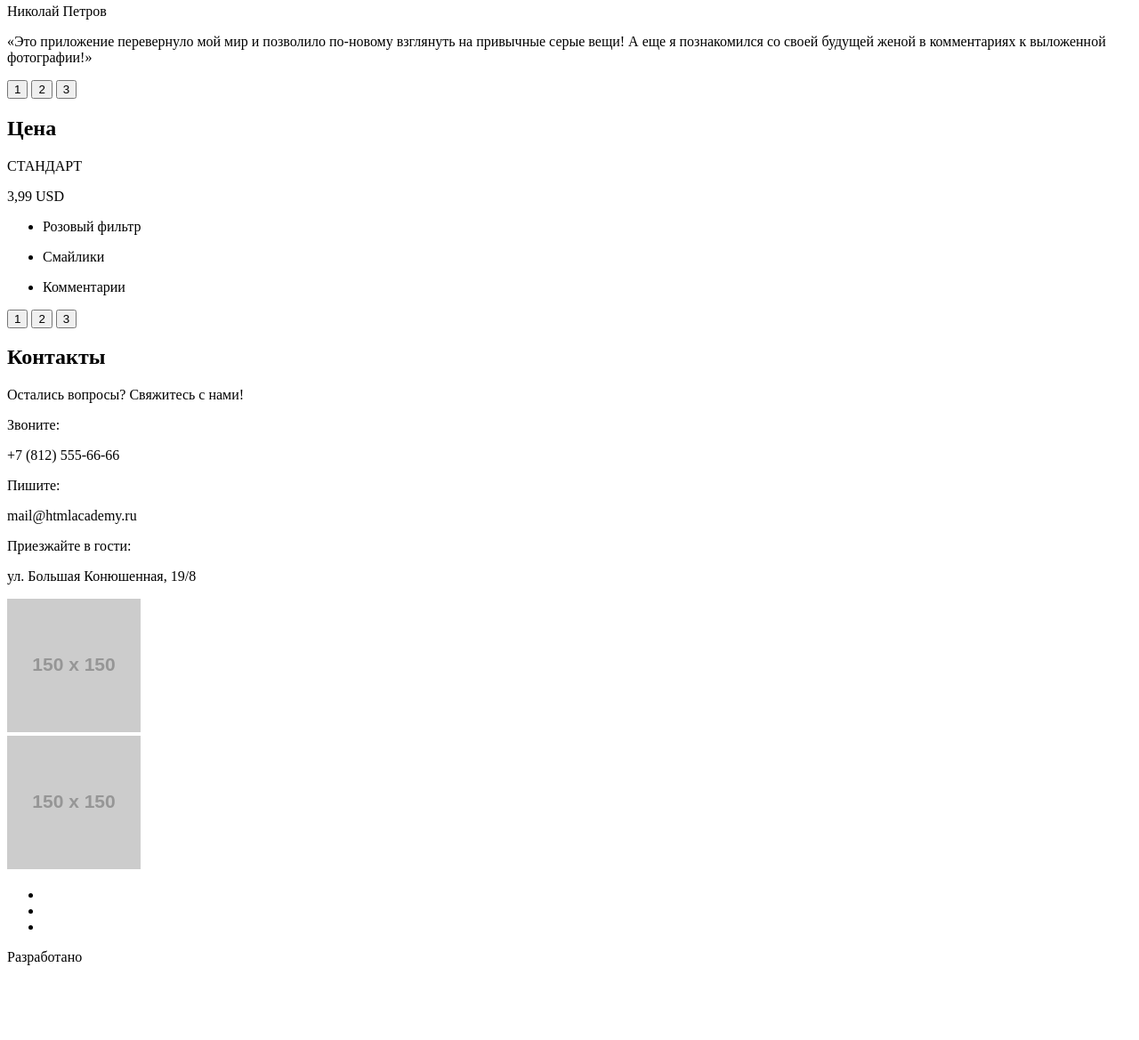
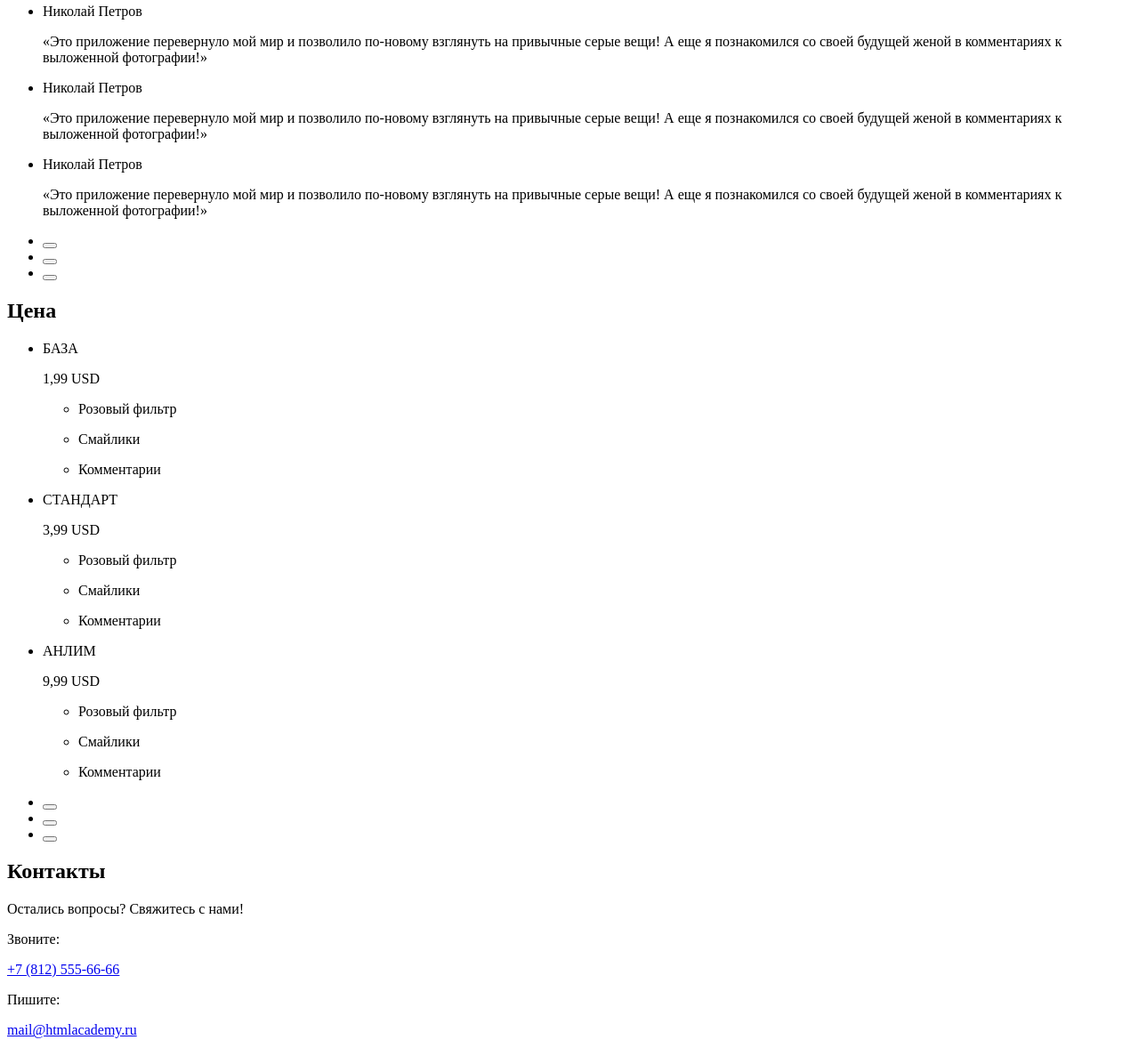
Before and after one commit to SadEdRoot/582723-pink-20, a website: page source/index.html in a window 1280 px wide. Shown: the part 1237-2406 px from the top of the page at 89% size. Before the commit the page ends 2330 px from the top, so only its background shows below. Drawn offline with Linux system fonts and the light colour scheme; placeholder pictures from the web are drawn by us.

Commit message:
исправления по замечаниям

```diff
--- a/source/index.html
+++ b/source/index.html
@@ -107,21 +107,49 @@
   <section class="reviews">
     <h2 class="visually-hidden">Отзывы пользователей</h2>
     <div class="reviews__wrapper slider">
-      <div class="reviews__card">
+      <ul  class="reviews__list">
+        <li class="reviews__card">
           <p>Николай Петров</p>
           <p>«Это приложение перевернуло мой мир и позволило по-новому взглянуть на привычные серые вещи! А еще я познакомился со своей будущей женой в комментариях к выложенной фотографии!»</p>
-      </div>
-      <p class="reviews__toggles slider__toggles">
-        <button class="slider__toggle slider__toggle--current" type="button">1</button>
-        <button class="slider__toggle" type="button">2</button>
-        <button class="slider__toggle" type="button">3</button>
-      </p>
+        </li>
+        <li class="reviews__card">
+          <p>Николай Петров</p>
+          <p>«Это приложение перевернуло мой мир и позволило по-новому взглянуть на привычные серые вещи! А еще я познакомился со своей будущей женой в комментариях к выложенной фотографии!»</p>
+        </li>
+        <li class="reviews__card">
+          <p>Николай Петров</p>
+          <p>«Это приложение перевернуло мой мир и позволило по-новому взглянуть на привычные серые вещи! А еще я познакомился со своей будущей женой в комментариях к выложенной фотографии!»</p>
+        </li>
+      </ul>
+      <ul class="reviews__toggles slider__toggles">
+        <li><button class="slider__toggle slider__toggle--current" type="button" aria-label="1"></button></li>
+        <li><button class="slider__toggle" type="button" aria-label="2"></button></li>
+        <li><button class="slider__toggle" type="button" aria-label="3"></button></li>
+      </ul>
     </div>
   </section>
   <section class="pricing">
     <h2 class="visually-hidden">Цена</h2>
     <div class="pricing__wrapper slider">
-      <div class="pricing__list">
+      <ul class="pricing__list">
+        <li class="pricing__item">
+          <div class="pricing__header pricing__header--hit">
+            <p class="pricing__type">БАЗА</p>
+            <p class="pricing__price">1,99 USD</p>
+          </div>
+          <ul class="pricing__features-list">
+            <li class="pricing__features-item">
+              <p>Розовый фильтр</p>
+            </li>
+            <li class="pricing__features-item">
+              <p>Смайлики</p>
+            </li>
+            <li class="pricing__features-item">
+              <p>Комментарии</p>
+            </li>
+          </ul>
+        </li>
+        <li class="pricing__item">
           <div class="pricing__header pricing__header--hit">
             <p class="pricing__type">СТАНДАРТ</p>
             <p class="pricing__price">3,99 USD</p>
@@ -137,12 +165,30 @@
               <p>Комментарии</p>
             </li>
           </ul>
+        </li>
+        <li class="pricing__item">
+          <div class="pricing__header pricing__header--hit">
+            <p class="pricing__type">АНЛИМ</p>
+            <p class="pricing__price">9,99 USD</p>
           </div>
-      <p class="pricing__toggles slider__toggles">
-        <button class="slider__toggle" type="button">1</button>
-        <button class="slider__toggle  slider__toggle--current" type="button">2</button>
-        <button class="slider__toggle" type="button">3</button>
-      </p>
+          <ul class="pricing__features-list">
+            <li class="pricing__features-item">
+              <p>Розовый фильтр</p>
+            </li>
+            <li class="pricing__features-item">
+              <p>Смайлики</p>
+            </li>
+            <li class="pricing__features-item">
+              <p>Комментарии</p>
+            </li>
+          </ul>
+        </li>
+      </ul>
+      <ul class="pricing__toggles slider__toggles">
+        <li><button class="slider__toggle slider__toggle--current" type="button" aria-label="1"></button></li>
+        <li><button class="slider__toggle" type="button" aria-label="2"></button></li>
+        <li><button class="slider__toggle" type="button" aria-label="3"></button></li>
+      </ul>
     </div>
   </section>
   <section class="contacts">
@@ -150,11 +196,11 @@
     <p>Остались вопросы? Свяжитесь с нами!</p>
     <div class="contacts__contact">
       <p class="contacts__type">Звоните:</p>
-      <p class="contacts__text">+7 (812) 555-66-66</p>
+      <a class="contacts__text" href="tel:88125556666" aria-label="Телефон компании">+7 (812) 555-66-66</a>
     </div>
     <div class="contacts__contact">
       <p class="contacts__type">Пишите:</p>
-      <p class="contacts__text">mail@htmlacademy.ru</p>
+      <a class="contacts__text" href="mailto:mail@htmlacademy.ru" aria-label="Почта компании">mail@htmlacademy.ru</a>
     </div>
     <div class="contacts__contact">
       <p class="contacts__type">Приезжайте в гости:</p>
```
Also changed, not shown: source/photo.html (+5 -5 lines). Lines whose indentation alone changed are shown as unchanged.
